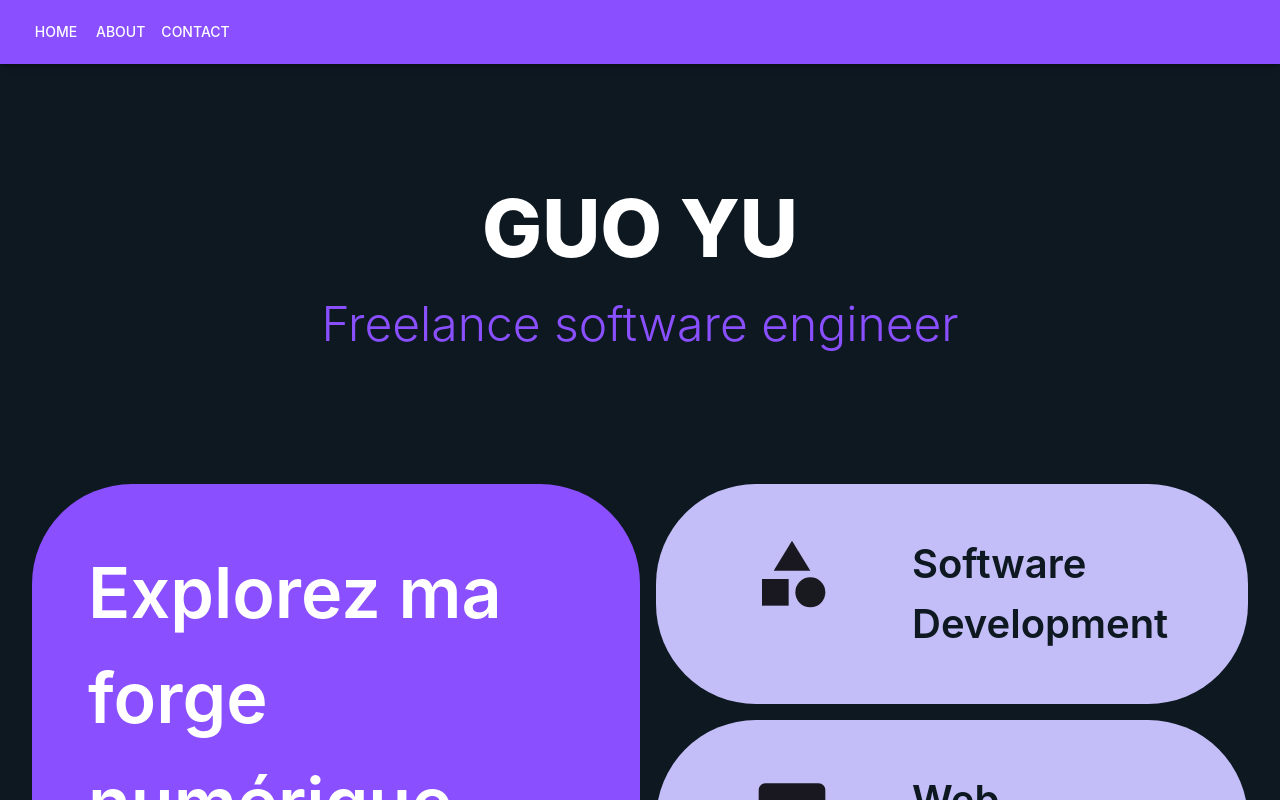
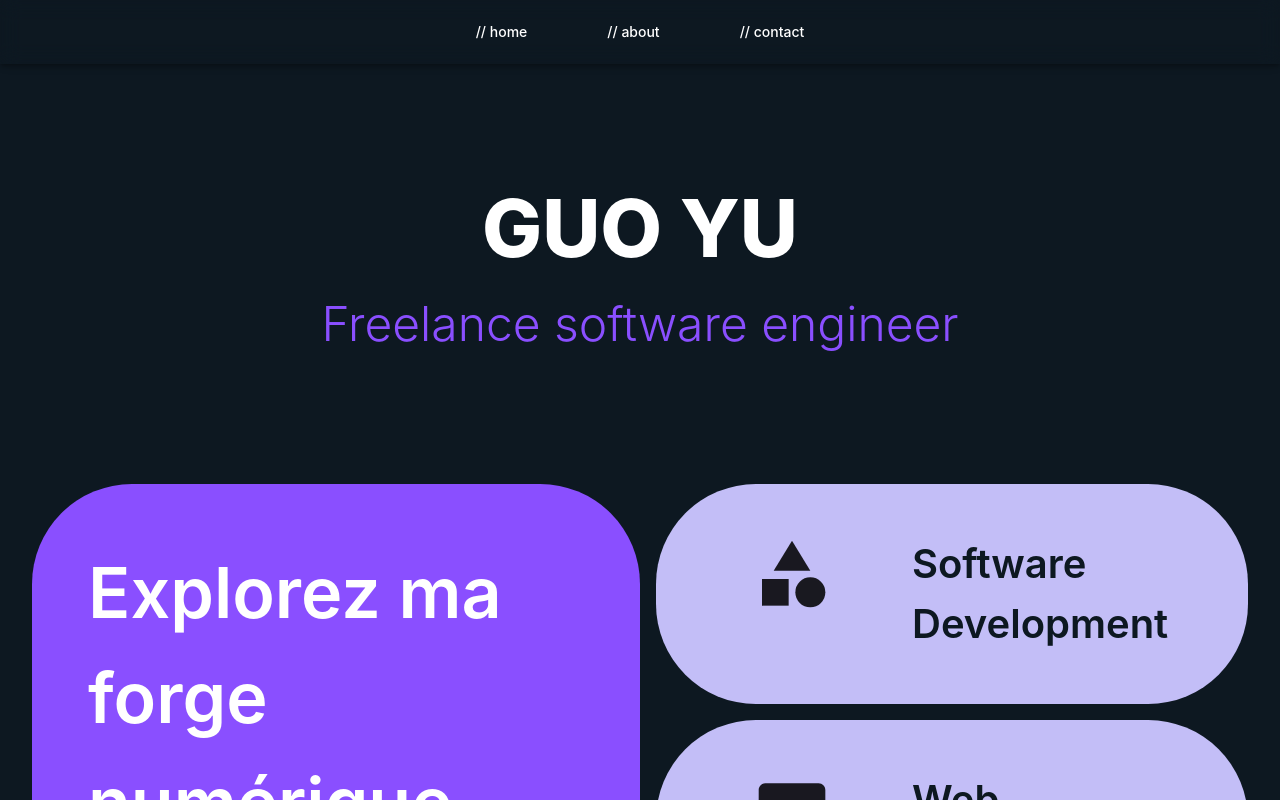
Before and after one commit to guo-yu9594/portfolio, a Next.js app: page / in a window 1280 px wide. Shown: the top 800 px of the page. Built offline with nearby package versions, Linux system fonts and the light colour scheme.

Commit message:
style: update app bar design

```diff
--- a/src/app/layout.tsx
+++ b/src/app/layout.tsx
@@ -16,6 +16,7 @@ import {
   ListItem,
   ListItemButton,
   ListItemText,
+  Stack,
   createTheme,
 } from "@mui/material";
 import MenuIcon from "@mui/icons-material/Menu";
@@ -45,6 +46,9 @@ export const palette = {
 const theme = createTheme({
   typography: {
     fontFamily: "Inter, sans-serif",
+    button: {
+      textTransform: "none",
+    },
   },
   palette: {
     primary: {
@@ -118,8 +122,11 @@ export default function RootLayout(props: Props) {
           <ThemeProvider theme={theme}>
             <Box sx={{ display: "flex" }}>
               <CssBaseline />
-              <AppBar component="nav">
-                <Toolbar>
+              <AppBar
+                component="nav"
+                sx={{ bgcolor: "transparent", backdropFilter: "blur(10px)" }}
+              >
+                <Toolbar sx={{ display: "flex", justifyContent: "center" }}>
                   <IconButton
                     color="inherit"
                     aria-label="open drawer"
@@ -129,13 +136,17 @@ export default function RootLayout(props: Props) {
                   >
                     <MenuIcon />
                   </IconButton>
-                  <Box sx={{ display: { xs: "none", sm: "block" } }}>
+                  <Stack
+                    direction="row"
+                    spacing={8}
+                    sx={{ display: { xs: "none", sm: "block" } }}
+                  >
                     {navItems.map((item) => (
                       <Button key={item} sx={{ color: "#fff" }}>
-                        {item}
+                        {"//           " + item.toLowerCase()}
                       </Button>
                     ))}
-                  </Box>
+                  </Stack>
                 </Toolbar>
               </AppBar>
               <nav>
```
